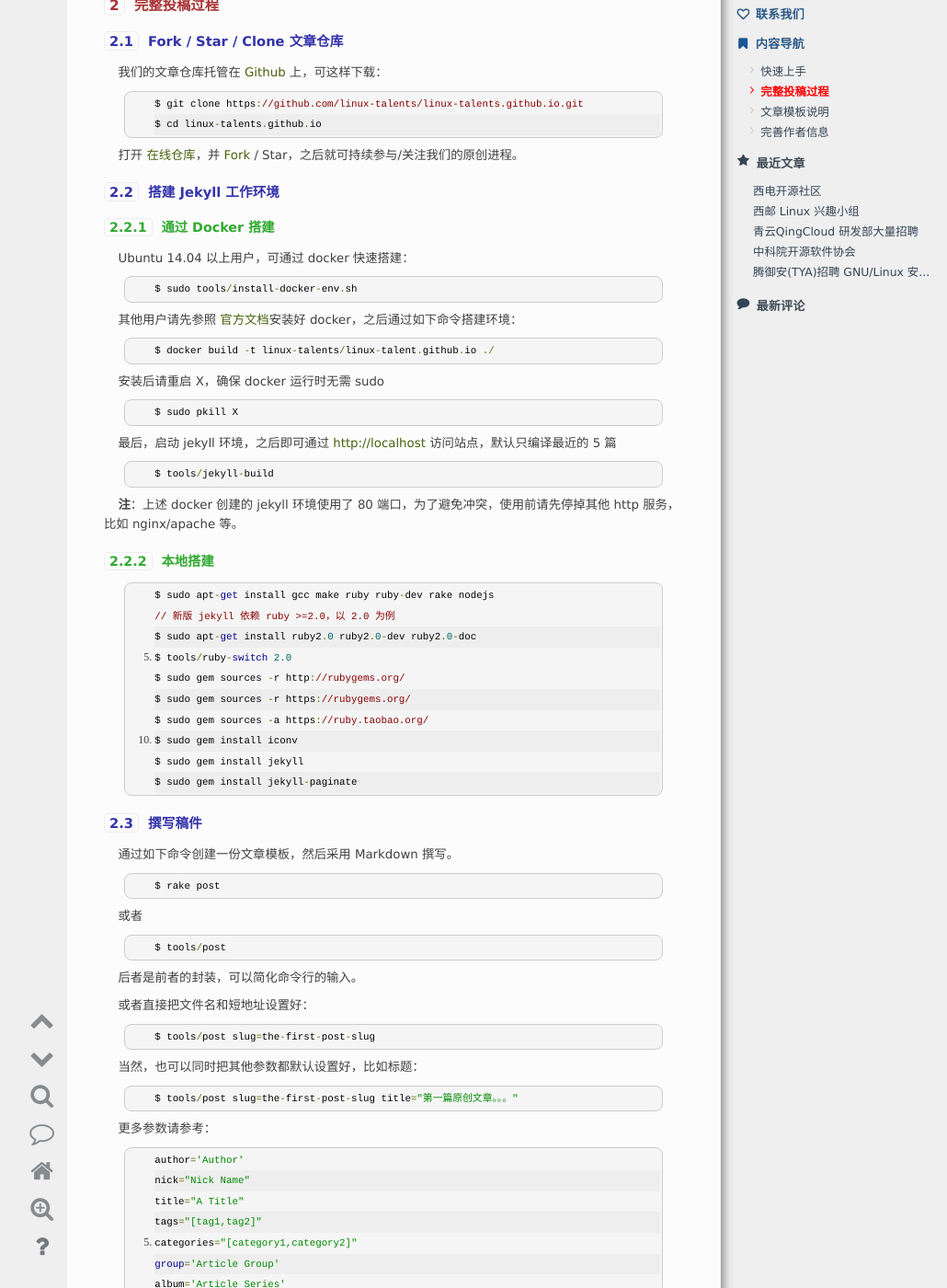
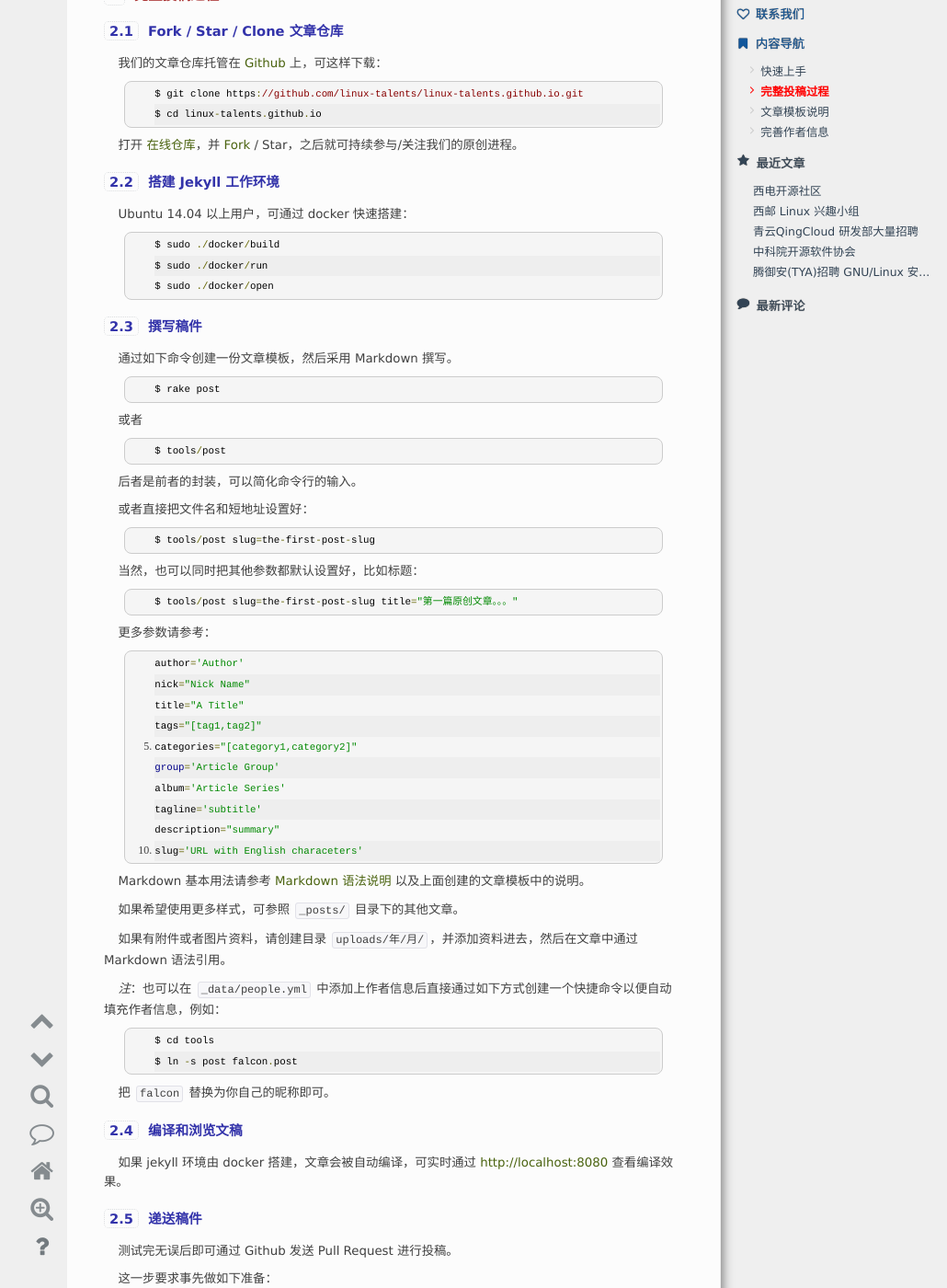
Before and after one commit to lzufalcon/linux-talents.github.io, a Jekyll site: the page built from pages/post.md, in a window 1280 px wide and 1400 px high, scrolled down 1085 px. Shown: the whole window at 92% size, without its empty margins (88-1118 px from the left). Built offline with Jekyll 4.4.1, drawn with Linux system fonts in a browser that asks for light colours; comment, search, counter and statistics services are not loaded; some of the changed text lies outside the part shown.

Commit message:
page: Document the latest docker usage
Signed-off-by: Wu Zhangjin <wuzhangjin@gmail.com>

```diff
--- a/pages/post.md
+++ b/pages/post.md
@@ -25,17 +25,17 @@ Linux Talents 作为一个开放 Linux 人才交流平台，热烈欢迎大家
 
 * 安装 jekyll 编译环境
 
-Ubuntu 14.04 以上用户可直接执行：
+  Ubuntu 14.04 以上用户可直接执行：
 
-    $ sudo tools/install-docker-lab.sh
+    $ sudo ./docker/build
 
   其他用户请先参照 [官方文档](https://docs.docker.com/engine/installation/linux/)安装好 docker，之后通过如下命令搭建环境：
 
 * 启动 jekyll 环境，之后在容器内通过 <http://localhost:8080> 访问站点，如果 `8080` 有冲突，请修改 `tools/lab-portmap` 中的端口号。
 
-      $ tools/update-lab-uid.sh         # Sync uid between host and container
-      $ tools/update-lab-identify.sh    # Disable password
-      $ tools/run-docker-lab.sh
+      $ ./docker/uid           # Sync uid between host and container
+      $ ./docker/identify 0    # Disable password
+      $ ./docker/run
 
 * 生成文章模板, slug 为链接，title 为标题
 
@@ -64,40 +64,11 @@ Ubuntu 14.04 以上用户可直接执行：
 
 ### 搭建 Jekyll 工作环境
 
-#### 通过 Docker 搭建
-
 Ubuntu 14.04 以上用户，可通过 docker 快速搭建：
 
-    $ sudo tools/install-docker-env.sh
-
-其他用户请先参照 [官方文档](https://docs.docker.com/engine/installation/linux/)安装好 docker，之后通过如下命令搭建环境：
-
-    $ docker build -t linux-talents/linux-talent.github.io ./
-
-安装后请重启 X，确保 docker 运行时无需 sudo
-
-    $ sudo pkill X
-
-最后，启动 jekyll 环境，之后即可通过 <http://localhost> 访问站点，默认只编译最近的 5 篇
-
-    $ tools/jekyll-build
-
-**注**：上述 docker 创建的 jekyll 环境使用了 80 端口，为了避免冲突，使用前请先停掉其他 http 服务，比如 nginx/apache 等。
-
-#### 本地搭建
-
-    $ sudo apt-get install gcc make ruby ruby-dev rake nodejs
-
-    // 新版 jekyll 依赖 ruby >=2.0，以 2.0 为例
-    $ sudo apt-get install ruby2.0 ruby2.0-dev ruby2.0-doc
-    $ tools/ruby-switch 2.0
-
-    $ sudo gem sources -r http://rubygems.org/
-    $ sudo gem sources -r https://rubygems.org/
-    $ sudo gem sources -a https://ruby.taobao.org/
-    $ sudo gem install iconv
-    $ sudo gem install jekyll
-    $ sudo gem install jekyll-paginate
+    $ sudo ./docker/build
+    $ sudo ./docker/run
+    $ sudo ./docker/open
 
 ### 撰写稿件
 
@@ -147,26 +118,7 @@ Markdown 基本用法请参考 [Markdown 语法说明][2] 以及上面创建的
 
 ### 编译和浏览文稿
 
-如果 jekyll 环境由 docker 搭建，文章会被自动编译，可实时通过 <http://localhost> 查看编译效果，因此无需下述两步。
-
-#### 编译文稿
-
-    $ jekyll s --limit_posts 1
-
-或者
-
-    $ tools/start
-
-**注**
-
-* `--limit_posts 1` 只编译最新一篇，会大大加快编译和测试效率。
-* `tools/start` 默认编译最近 5 篇，并自动启动浏览器（默认为 `chromium-browser`）访问，另外，IP 地址为自动获取到的 `br0` 或者 `eth0` 的地址，可在本地局域网访问。可修改 `tools/start` 进行配置。
-
-#### 浏览文稿
-
-如果使用 `jekyll s` 而且没有通过 `-H` 指定 IP 地址，那么默认 IP 地址为 `127.0.0.1` 或者域名 `localhost`，可以通过浏览器打开：<http://localhost:4000> 进行查看。
-
-而 `tools/start` 使用了 `-H` 自动获取 IP 地址并主动启动浏览器打开，所以不需要自己输入地址，执行完 `tools/start` 后即可看到浏览器窗口，如果没有及时打开，可以点击 `Reload` 重新加载。
+如果 jekyll 环境由 docker 搭建，文章会被自动编译，可实时通过 <http://localhost:8080> 查看编译效果。
 
 ### 递送稿件
 
```
